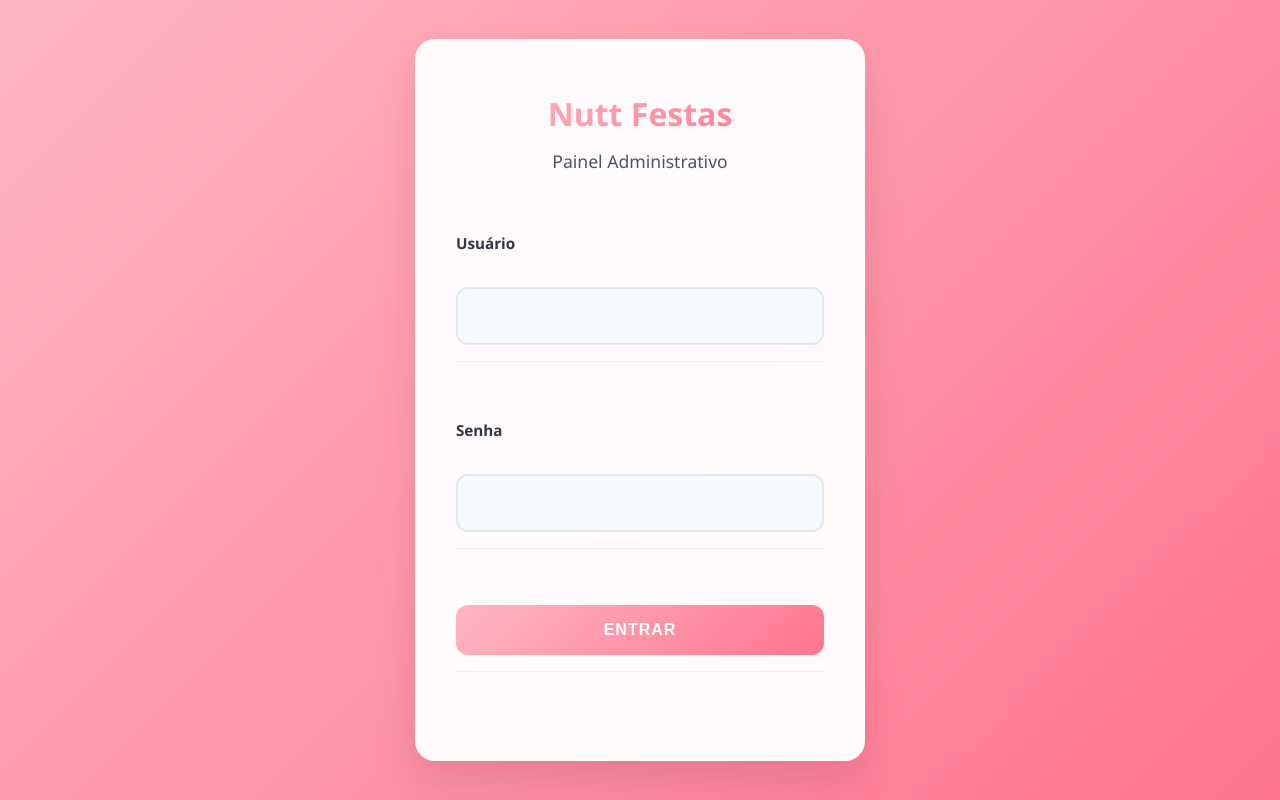
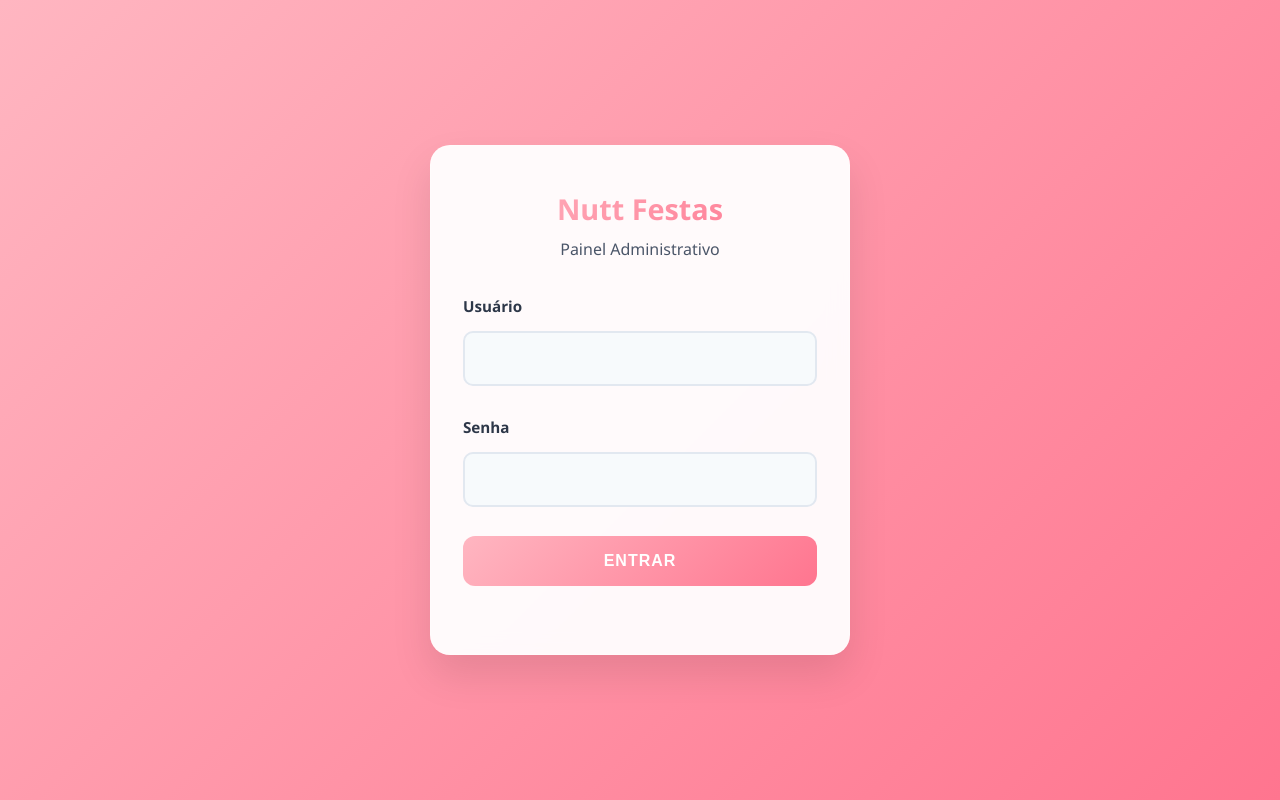
Before and after one commit to gabrielcarregosa2010-droid/nutt-festas-website, a website: page admin/login.html in a window 1280 px wide. Drawn offline with Linux system fonts and the light colour scheme; no server answers.

Commit message:
Feat: Alterar senha admin para 'Nutt123' e melhorar CSS da página de login
- Alterada senha fallback do admin de 'jqS&uGPlrLbU50YA' para 'Nutt123'
- Melhorado espaçamento da página de login - elementos não estão mais muito juntos
- Reduzido padding do login-box de 3rem para 2.5rem
- Ajustado margin-bottom dos form-groups de 2.5rem para 1.8rem
- Removidas bordas desnecessárias entre campos do formulário
- Melhorado espaçamento dos títulos (h2: 2rem1.8rem, h3: 1.1rem1rem)
- Ajustado padding dos inputs (1rem0.9rem) e border-radius (12px10px)
- Melhorado espaçamento das mensagens de erro/sucesso
- Interface mais limpa e proporcionalmente melhor

```diff
--- a/admin/css/admin.css
+++ b/admin/css/admin.css
@@ -75,17 +75,17 @@
     backdrop-filter: blur(10px);
     border-radius: 20px;
     box-shadow: 0 20px 40px rgba(0, 0, 0, 0.1);
-    padding: 3rem 2.5rem;
+    padding: 2.5rem 2rem;
     width: 100%;
-    max-width: 450px;
+    max-width: 420px;
     text-align: center;
     border: 1px solid rgba(255, 255, 255, 0.2);
 }
 
 .login-box h2 {
     color: #2d3748;
-    margin-bottom: 0.5rem;
-    font-size: 2rem;
+    margin-bottom: 0.3rem;
+    font-size: 1.8rem;
     font-weight: 700;
     background: linear-gradient(135deg, #ffb6c1 0%, #ff758f 100%);
     -webkit-background-clip: text;
@@ -95,43 +95,38 @@
 
 .login-box h3 {
     color: #4a5568;
-    margin-bottom: 2.5rem;
+    margin-bottom: 2rem;
     font-weight: 400;
-    font-size: 1.1rem;
+    font-size: 1rem;
 }
 
 .form-group {
-    margin-bottom: 2.5rem;
+    margin-bottom: 1.8rem;
     text-align: left;
-    padding: 1rem 0;
-    border-bottom: 1px solid rgba(0, 0, 0, 0.05);
 }
 
 .form-group:last-child {
-    border-bottom: none;
     margin-bottom: 0;
-    padding-top: 2rem;
+    margin-top: 2.5rem;
 }
 
 .form-group label {
     display: block;
-    margin-bottom: 1rem;
+    margin-bottom: 0.8rem;
     font-weight: 600;
     color: #2d3748;
     font-size: 0.95rem;
-    padding-bottom: 0.5rem;
 }
 
 .form-group input, .form-group textarea, .form-group select {
     width: 100%;
-    padding: 1rem;
+    padding: 0.9rem 1rem;
     border: 2px solid #e2e8f0;
-    border-radius: 12px;
+    border-radius: 10px;
     font-size: 1rem;
     transition: all 0.3s ease;
     background-color: #f7fafc;
     box-sizing: border-box;
-    margin-top: 0.5rem;
 }
 
 .form-group input:focus, .form-group textarea:focus, .form-group select:focus {
@@ -203,12 +198,13 @@
 
 /* Login Messages */
 .login-message, .message {
-    padding: 1rem;
-    margin-top: 1.5rem;
-    border-radius: 12px;
+    padding: 0.8rem 1rem;
+    margin-top: 1.2rem;
+    border-radius: 10px;
     display: none;
     font-weight: 500;
     text-align: center;
+    font-size: 0.9rem;
 }
 
 .login-message.error, .message.error {
--- a/backend/scripts/changeAdminPassword.js
+++ b/backend/scripts/changeAdminPassword.js
@@ -27,8 +27,8 @@ const changeAdminPassword = async () => {
       process.exit(1);
     }
 
-    // Gerar nova senha segura
-    const newPassword = generateSecurePassword();
+    // Usar senha específica solicitada
+    const newPassword = 'Nutt123';
 
     // Atualizar senha
     admin.password = newPassword;
```
